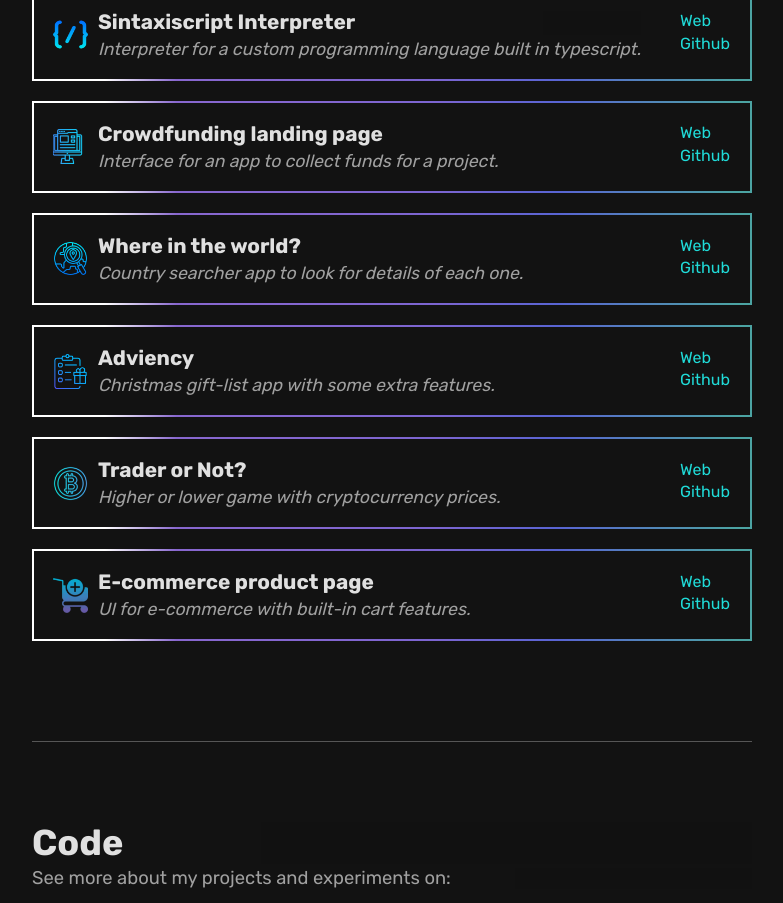
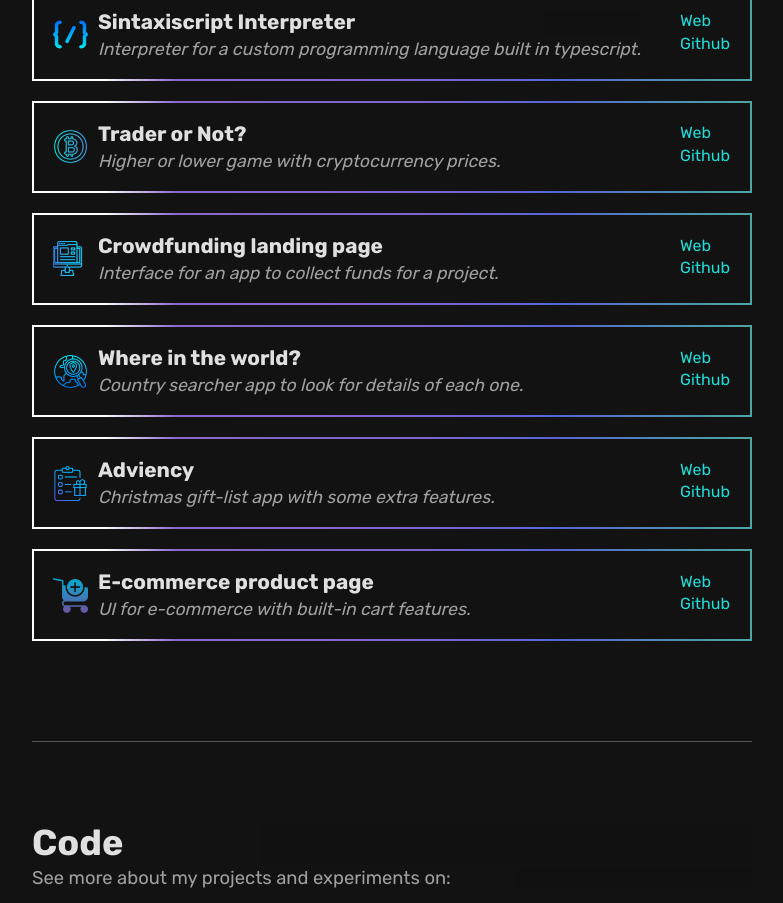
Before and after one commit to Joadevy/Personal-portfolio-next, a Next.js app: page / in a window 1280 px wide. Shown: the part 1840-2743 px from the top of the page, without its empty margins (248-1031 px from the left). Built offline with nearby package versions, Linux system fonts and the light colour scheme.

Commit message:
feat: update trader or not project

```diff
--- a/src/app/page.tsx
+++ b/src/app/page.tsx
@@ -70,6 +70,14 @@ export default function Home() {
           />
 
           <Project
+            title="Trader or Not?"
+            desc="Higher or lower game with cryptocurrency prices."
+            webUrl="https://trader-or-not-next.vercel.app/"
+            repoUrl="https://github.com/Joadevy/Trader-or-not-next"
+            img="/icons/bitcoin.webp"
+          />
+
+          <Project
             title="Crowdfunding landing page"
             desc="Interface for an app to collect funds for a project."
             webUrl="https://crowdfunding-product-page-joadevy.vercel.app/"
@@ -91,14 +99,6 @@ export default function Home() {
             webUrl="https://adviency-joadevy.vercel.app/"
             repoUrl="https://github.com/Joadevy/adviency"
             img="/icons/giftList.webp"
-          />
-
-          <Project
-            title="Trader or Not?"
-            desc="Higher or lower game with cryptocurrency prices."
-            webUrl="https://joadevy.github.io/TraderOrNot/"
-            repoUrl="https://github.com/Joadevy/TraderOrNot"
-            img="/icons/bitcoin.webp"
           />
 
           <Project
```
